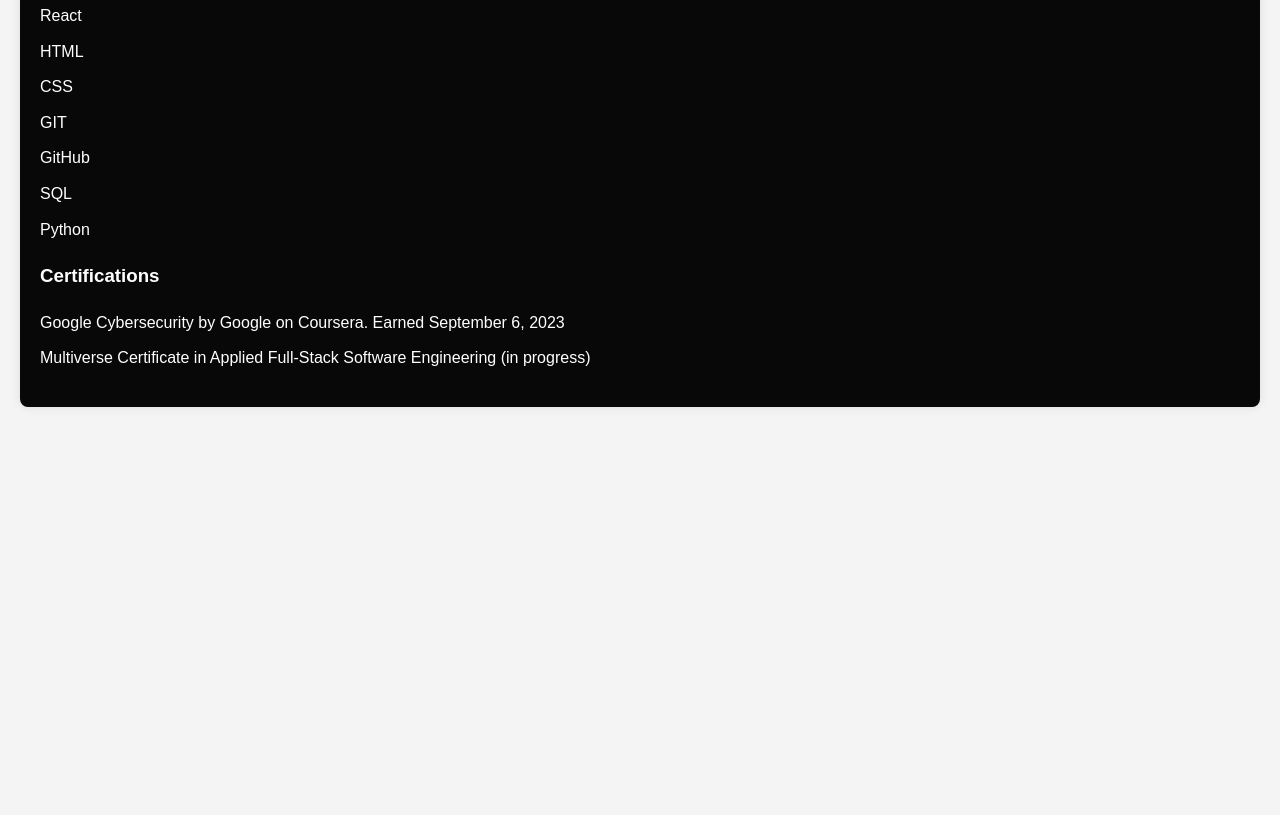
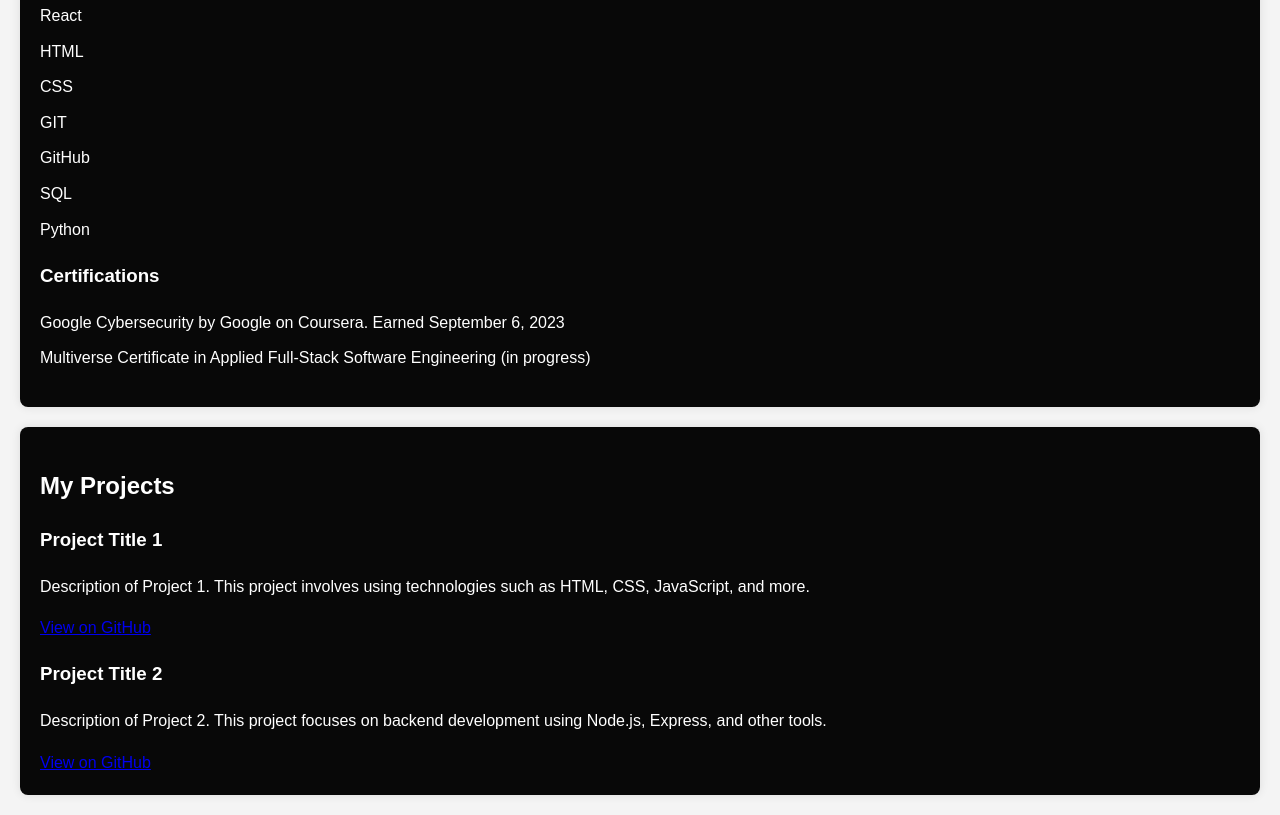
Before and after one commit to Alexanderbeaumier3/alexanderbeaumier-website, a plain HTML site: page index.html in a window 1280 px wide. Shown: the part 1002-1817 px from the top of the page. Before the commit the page ends 1429 px from the top, so only its background shows below. Drawn offline with Linux system fonts and the light colour scheme.

Commit message:
Update index.html

```diff
--- a/index.html
+++ b/index.html
@@ -51,6 +51,25 @@
             <li>Multiverse Certificate in Applied Full-Stack Software Engineering (in progress)</li>
         </ul>
     </section>
+    <section id="projects">
+    <h2>My Projects</h2>
+    <div class="projects-container">
+        <!-- Example Project 1 -->
+        <div class="project">
+            <h3>Project Title 1</h3>
+            <p>Description of Project 1. This project involves using technologies such as HTML, CSS, JavaScript, and more.</p>
+            <a href="https://github.com/yourgithubusername/project1" target="_blank">View on GitHub</a>
+        </div>
+        <!-- Example Project 2 -->
+        <div class="project">
+            <h3>Project Title 2</h3>
+            <p>Description of Project 2. This project focuses on backend development using Node.js, Express, and other tools.</p>
+            <a href="https://github.com/yourgithubusername/project2" target="_blank">View on GitHub</a>
+        </div>
+        <!-- More projects can be added in the same way -->
+    </div>
+</section>
+
     <script src="script.js"></script>
 </body>
 </html>
```
